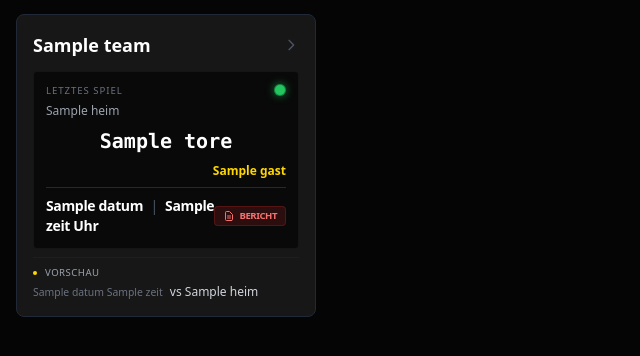
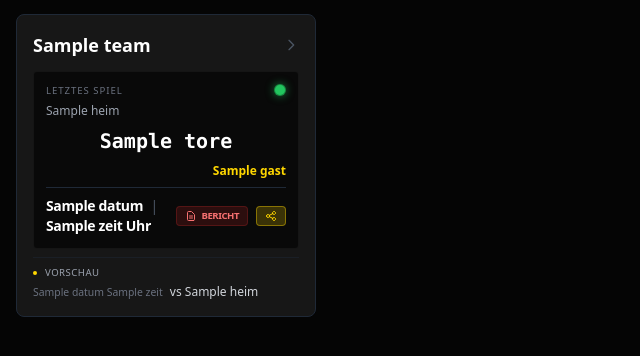
Before and after one commit to jochenneumann83/btv-dashboard, a Python web app: template templates/index.html in a window 1280 px wide. Shown: the part 209-565 px from the top of the page, without its empty margins (0-640 px from the left). Run offline with Jinja, Linux system fonts and the light colour scheme; the template is opened without the code that fills it: most values are stand-ins (such as "Sample title", 1, 10 or a date in 2020); some libraries are stand-ins or nearby versions.

Commit message:
Update index.html

```diff
--- a/templates/index.html
+++ b/templates/index.html
@@ -4,7 +4,7 @@
 
 <header class="mb-6 border-l-4 border-btv-yellow pl-4 flex justify-between items-end">
     <div>
-        <h1 class="text-3xl font-bold text-white uppercase tracking-tighter">Ergebnisse</h1>
+        <h1 id="page-title-for-share" class="text-3xl font-bold text-white uppercase tracking-tighter">Ergebnisse</h1>
         <p class="text-gray-400 text-sm">Aktueller Spieltag im Überblick</p>
     </div>
     <div class="text-[0.6rem] text-gray-600 font-mono">Live: 3 Min</div>
@@ -12,17 +12,17 @@
 
 <div class="grid grid-cols-1 sm:grid-cols-2 lg:grid-cols-4 gap-4">
     {% for item in latest_results %}
-    <a href="{{ url_for('team_detail', team_name=item.team) }}" class="block group relative">
+    <div class="block group relative js-tile-to-share h-full">
         <div class="bg-btv-darkgray/90 backdrop-blur-sm border border-gray-800 rounded-lg p-4 hover:border-btv-yellow/60 hover:shadow-[0_0_15px_rgba(255,215,0,0.1)] transition-all duration-300 h-full flex flex-col justify-between">
 
-            <div class="flex justify-between items-center mb-3">
+            <a href="{{ url_for('team_detail', team_name=item.team) }}" class="flex justify-between items-center mb-3">
                 <h2 class="text-lg font-bold text-white group-hover:text-btv-yellow truncate">{{ item.team }}</h2>
                 <svg xmlns="http://www.w3.org/2000/svg" class="h-4 w-4 text-gray-600 group-hover:text-btv-yellow" fill="none" viewBox="0 0 24 24" stroke="currentColor">
                     <path stroke-linecap="round" stroke-linejoin="round" stroke-width="2" d="M9 5l7 7-7 7" />
                 </svg>
-            </div>
+            </a>
 
-            <div class="bg-black/60 rounded p-3 mb-2 border border-white/5 relative flex-grow">
+            <div class="bg-black/60 rounded p-3 mb-2 border border-white/5 relative flex-grow tile-content-area">
                 {% if item.status %}
                     <div class="absolute top-3 right-3 w-3 h-3 rounded-full border border-black/30
                         {% if item.status == 'win' %} bg-green-500 shadow-[0_0_8px_rgba(34,197,94,0.6)]
@@ -47,6 +47,7 @@
                             {{ item.game.zeit }} Uhr
                         </p>
 
+                        <div class="flex gap-2">
                             {% if item.game.pdf %}
                             <object>
                                 <a href="{{ item.game.pdf }}" target="_blank" class="flex items-center gap-1 px-2 py-0.5 rounded bg-red-900/30 border border-red-900/50 hover:bg-red-600 hover:text-white text-red-400 transition-colors">
@@ -57,6 +58,13 @@
                                 </a>
                             </object>
                             {% endif %}
+
+                            <button onclick="shareTileFn(this)" class="flex items-center gap-1 px-2 py-0.5 rounded bg-btv-yellow/20 border border-btv-yellow/40 hover:bg-btv-yellow hover:text-black text-btv-yellow transition-colors" title="Ergebnis teilen">
+                                <svg xmlns="http://www.w3.org/2000/svg" class="h-3 w-3" fill="none" viewBox="0 0 24 24" stroke="currentColor" stroke-width="2">
+                                  <path stroke-linecap="round" stroke-linejoin="round" d="M8.684 13.342C8.886 12.938 9 12.482 9 12c0-.482-.114-.938-.316-1.342m0 2.684a3 3 0 110-2.684m0 2.684l6.632 3.316m-6.632-6l6.632-3.316m0 0a3 3 0 105.367-2.684 3 3 0 00-5.367 2.684zm0 9.316a3 3 0 105.368 2.684 3 3 0 00-5.368-2.684z" />
+                                </svg>
+                            </button>
+                        </div>
                     </div>
                 {% else %}
                     <p class="text-gray-600 italic text-center py-4 text-xs">Keine Spiele</p>
@@ -69,15 +77,101 @@
                     <div class="w-1 h-1 bg-btv-yellow rounded-full"></div>
                     <span class="text-[0.6rem] text-gray-400 uppercase tracking-wider">Vorschau</span>
                 </div>
-                <div class="text-xs text-gray-300 truncate">
+                <a href="{{ url_for('team_detail', team_name=item.team) }}" class="text-xs text-gray-300 truncate hover:text-btv-yellow transition-colors block">
                     <span class="text-gray-500 text-[0.65rem] mr-1">{{ item.next_game.datum }} {{ item.next_game.zeit }}</span>
                     vs {{ item.next_game.gast if item.next_game.we_are_home else item.next_game.heim }}
+                </a>
+            </div>
+            {% endif %}
+
         </div>
     </div>
-            {% endif %}
-        </div>
-    </a>
     {% endfor %}
 </div>
 
+
+<div id="share-staging-area" style="position: fixed; left: -9999px; top: 0; width: 400px; background-color: #1a1a1a; padding: 20px; border-radius: 12px; border: 2px solid #FFD700;">
+    <div class="mb-4 flex items-center gap-3 border-b border-gray-700 pb-3">
+        <div class="h-8 w-8 bg-btv-yellow rounded-full flex items-center justify-center font-bold text-black">BTV</div>
+        <h2 class="text-xl font-bold text-white uppercase tracking-tighter">Ergebnisdienst</h2>
+    </div>
+    <div id="share-content-target"></div>
+    <div class="mt-3 text-center text-[0.6rem] text-gray-500 font-mono">birkesdorfer-tv.de</div>
+</div>
+
+
+<script>
+    async function shareTileFn(button) {
+        // 1. Prüfen, ob der Browser Teilen unterstützt
+        if (!navigator.share || !navigator.canShare) {
+            alert("Dein Browser unterstützt das native Teilen von Bildern leider nicht. Versuche es auf einem Smartphone.");
+            return;
+        }
+
+        const btnOriginalText = button.innerHTML;
+        button.innerHTML = '<svg class="animate-spin h-3 w-3 text-btv-yellow" xmlns="http://www.w3.org/2000/svg" fill="none" viewBox="0 0 24 24"><circle class="opacity-25" cx="12" cy="12" r="10" stroke="currentColor" stroke-width="4"></circle><path class="opacity-75" fill="currentColor" d="M4 12a8 8 0 018-8V0C5.373 0 0 5.373 0 12h4zm2 5.291A7.962 7.962 0 014 12H0c0 3.042 1.135 5.824 3 7.938l3-2.647z"></path></svg>';
+        button.disabled = true;
+
+        try {
+            // 2. Die Kachel finden
+            const tileWrapper = button.closest('.js-tile-to-share');
+            const contentToClone = tileWrapper.querySelector('.tile-content-area');
+            const teamName = tileWrapper.querySelector('h2').innerText;
+
+            // 3. Staging Area vorbereiten (Inhalt kopieren)
+            const target = document.getElementById('share-content-target');
+            target.innerHTML = ''; // Leeren
+
+            // Teamname als Überschrift hinzufügen
+            const teamHeader = document.createElement('h3');
+            teamHeader.innerText = teamName;
+            teamHeader.className = 'text-btv-yellow font-bold text-lg mb-2 text-center';
+            target.appendChild(teamHeader);
+
+            // Klonen und einfügen
+            const clone = contentToClone.cloneNode(true);
+            // Buttons im Klon entfernen, die brauchen wir nicht auf dem Bild
+            const buttonsInClone = clone.querySelectorAll('button, a, object');
+            buttonsInClone.forEach(btn => btn.remove());
+
+            // Styling des Klons anpassen für das Bild
+            clone.classList.remove('bg-black/60', 'border-white/5');
+            clone.classList.add('bg-black/40', 'border-btv-yellow/20');
+
+            target.appendChild(clone);
+
+            // 4. Screenshot machen mit html2canvas
+            const stagingArea = document.getElementById('share-staging-area');
+            const canvas = await html2canvas(stagingArea, {
+                scale: 2, // Für scharfe Bilder auf Retina-Displays
+                backgroundColor: '#1a1a1a', // Hintergrundfarbe erzwingen
+                useCORS: true, // Wichtig, falls externe Bilder geladen werden
+                logging: false
+            });
+
+            // 5. Canvas in ein Bild-Datei (Blob) umwandeln
+            canvas.toBlob(async (blob) => {
+                // 6. Über die Web Share API teilen
+                const file = new File([blob], `ergebnis-${teamName.replace(/\s+/g, '-').toLowerCase()}.png`, { type: 'image/png' });
+
+                if (navigator.canShare({ files: [file] })) {
+                    await navigator.share({
+                        files: [file],
+                        title: 'Spielergebnis ' + teamName,
+                        text: `Das aktuelle Ergebnis der ${teamName}.`
+                    });
+                }
+            }, 'image/png');
+
+        } catch (err) {
+            console.error("Fehler beim Teilen:", err);
+            alert("Es gab einen Fehler beim Erstellen des Bildes.");
+        } finally {
+             // Button zurücksetzen
+             button.innerHTML = btnOriginalText;
+             button.disabled = false;
+        }
+    }
+</script>
+
 {% endblock %}
```
Lines whose indentation alone changed are shown as unchanged.
